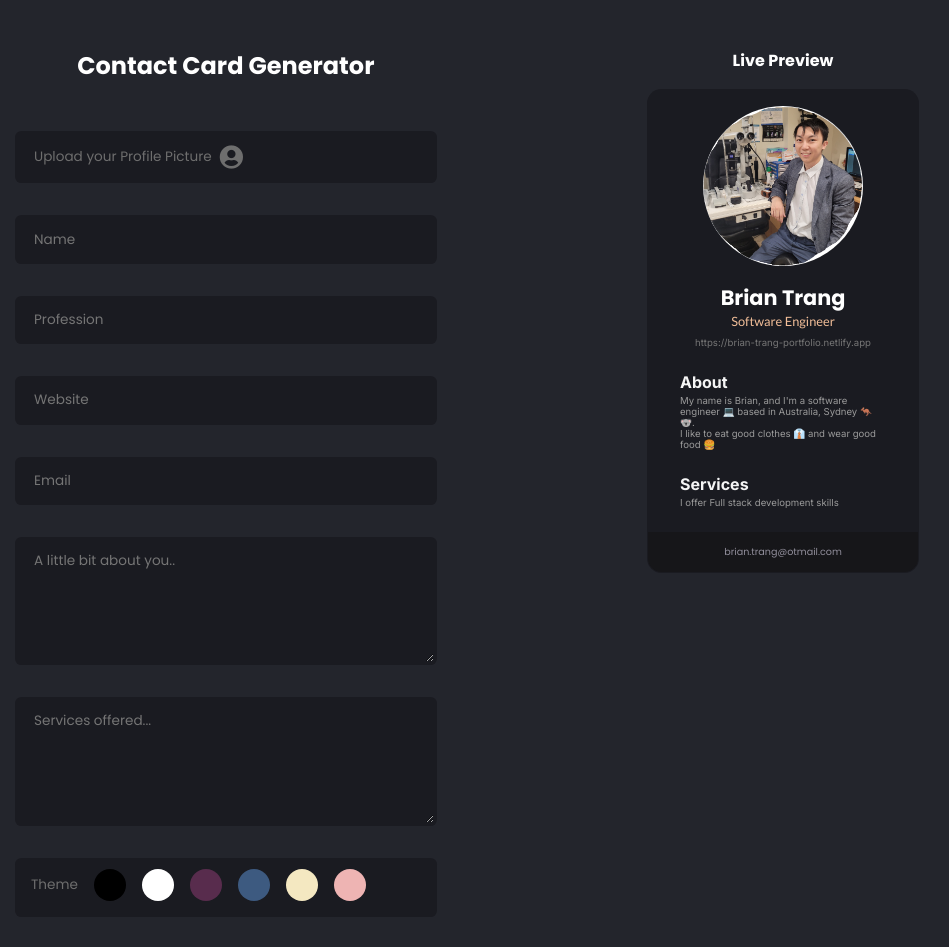
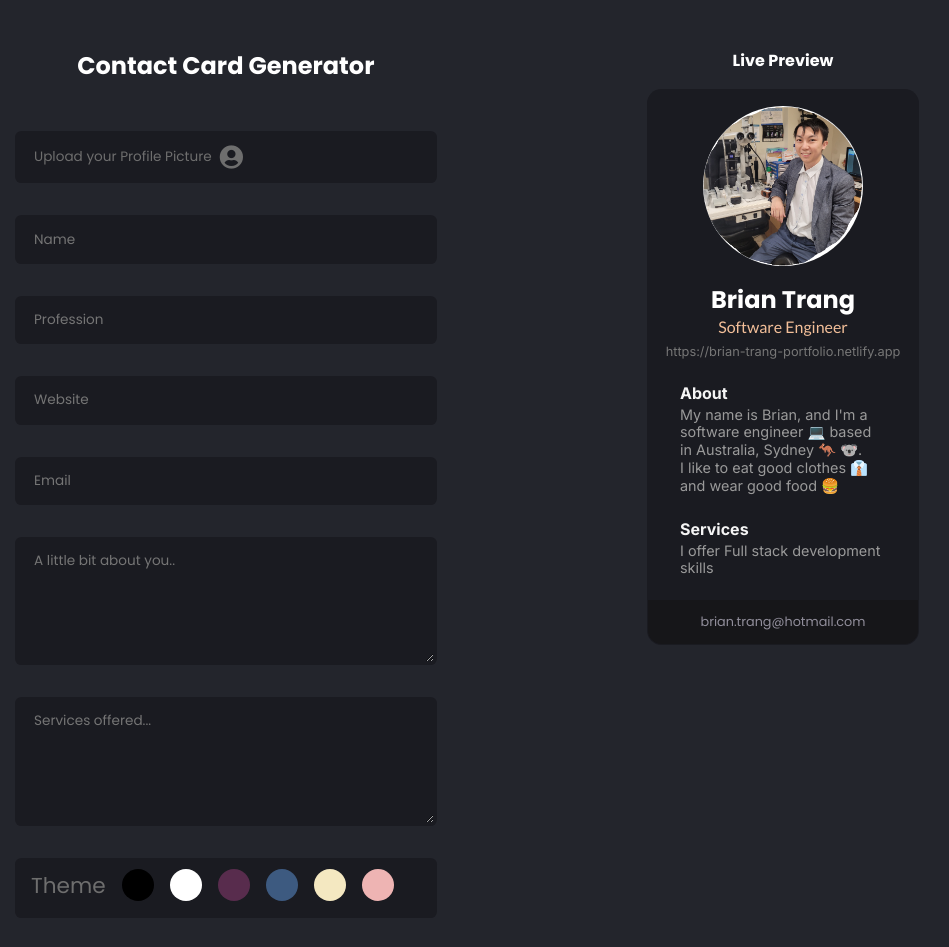
Before and after one commit to MakeRedundant/Business_Card-Generator, a React (Create React App) app: page / in a window 1280 px wide. Shown: the top 947 px of the page, without its empty margins (121-1070 px from the left). Built offline with nearby package versions, Linux system fonts and the light colour scheme; no server answers; a web font is replaced by a local one.

Commit message:
fixes to card

```diff
--- a/src/components/Card.jsx
+++ b/src/components/Card.jsx
@@ -90,7 +90,7 @@ const Card = (props) => {
 
 Card.defaultProps = {
   name: "Brian Trang",
-  email: "brian.trang@otmail.com",
+  email: "brian.trang@hotmail.com",
   occupation: "Software Engineer",
   website: "https://brian-trang-portfolio.netlify.app",
   linkedin: "https://www.linkedin.com/in/brian-t-99916a118",
--- a/src/styled/StyledCard.js
+++ b/src/styled/StyledCard.js
@@ -44,18 +44,18 @@ export const IntroductionStyled = styled.div`
         text-align: center;
     }
     .name{
-        font-size: 1.3rem;
+        font-size: 1.5rem;
         font-family: 'Poppins', sans-serif;
         font-weight: bold;
         color: ${props => props.colors.nameColor}
     }
     .occupation{
-        font-size: 0.8rem;
+        font-size: 1.0rem;
         font-family: 'Lato', sans-serif;
         color: ${props => props.colors.occupationColor};
     }
     .website{
-        font-size: 0.6rem;
+        font-size: 0.8rem;
         margin-top: 0.5rem;
         color: ${props => props.colors.websiteColor};
         font-family: 'Inter', sans-serif;
@@ -100,7 +100,7 @@ export const AboutWrapper = styled.div`
     }
     .title, .desc{
         font-family: 'Inter', sans-serif;
-        font-size: 0.6rem;
+        font-size: 0.9rem;
         color: ${props => props.colors.descColor};
     }
     .title{
@@ -127,7 +127,7 @@ export const SocialsStyled = styled.div`
 `;
 
 export const EmailStyled = styled(SocialsStyled)`
-    font-size: 0.6rem;
+    font-size: 0.8rem;
     font-family: 'Poppins', sans-serif;
     padding: 0.8rem 0.5rem;
     color: ${props => props.colors.emailColor};
--- a/src/styled/UserInputSection.js
+++ b/src/styled/UserInputSection.js
@@ -141,7 +141,7 @@ export const ThemesWrap = styled.div`
     align-items: center;
     width: 85%;
     gap: 1rem;
-    font-size: 0.85rem;
+    font-size: 1.35rem;
     font-family: 'Poppins', sans-serif;
     background-color: #1A1B21;
     padding: 0.7rem 1rem 1rem 1rem;
```
